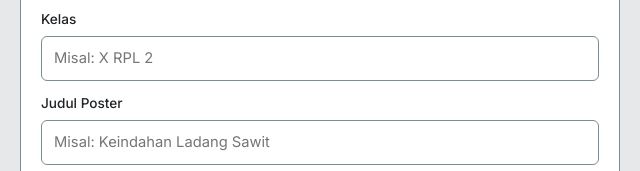
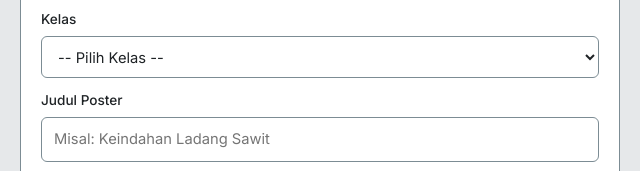
Before and after one commit to ilhamwii3/rubrik-poster, a plain HTML site: page submit.html in a window 1280 px wide. Shown: the part 319-490 px from the top of the page, 320-960 px from the left. Drawn offline with nearby package versions, Linux system fonts and the light colour scheme.

Commit message:
Change input field to select dropdown for 'kelas'

```diff
--- a/submit.html
+++ b/submit.html
@@ -19,7 +19,21 @@
     <input id="nama" required placeholder="Misal: Irawan Budi Santoso ">
 
     <label>Kelas</label>
-    <input id="kelas" required placeholder="Misal: X RPL 2">
+<select id="kelas" required>
+  <option value="" disabled selected>-- Pilih Kelas --</option>
+  <option value="X RPL 1">X RPL 1</option>
+  <option value="X RPL 2">X RPL 2</option>
+  <option value="X RPL 3">X RPL 3</option>
+  <option value="X APHP 1">X APHP 1</option>
+  <option value="X APHP 2">X APHP 2</option>
+  <option value="X LPS 1">X LPS 1</option>
+  <option value="X LPS 2">X LPS 2</option>
+  <option value="X DKV 1">X DKV 1</option>
+  <option value="X DKV 2">X DKV 2</option>
+  <option value="X KULINER 1">X KULINER 1</option>
+  <option value="X KULINER 2">X KULINER 2</option>
+  <option value="X KULINER 3">X KULINER 3</option>
+</select>
 
     <label>Judul Poster</label>
     <input id="judul" required placeholder="Misal: Keindahan Ladang Sawit">
```
